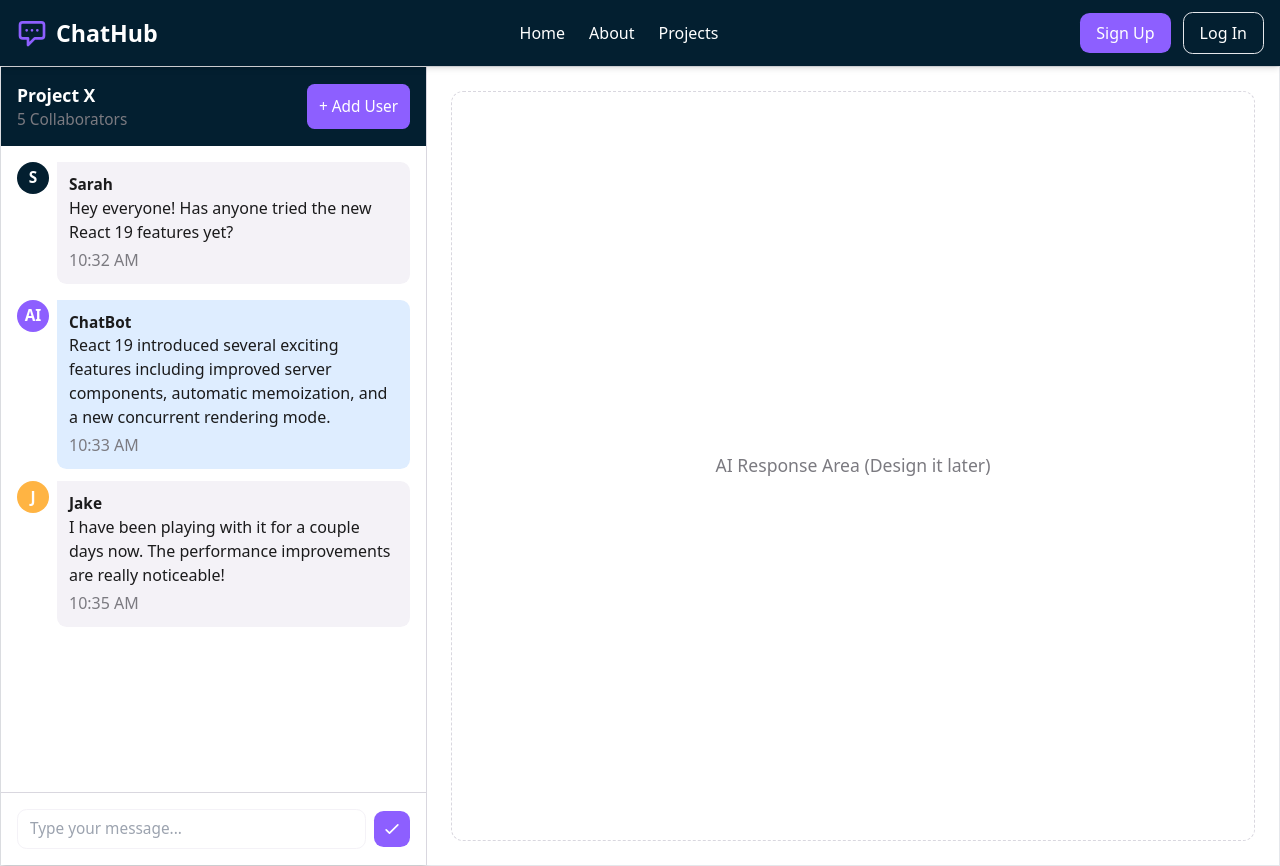
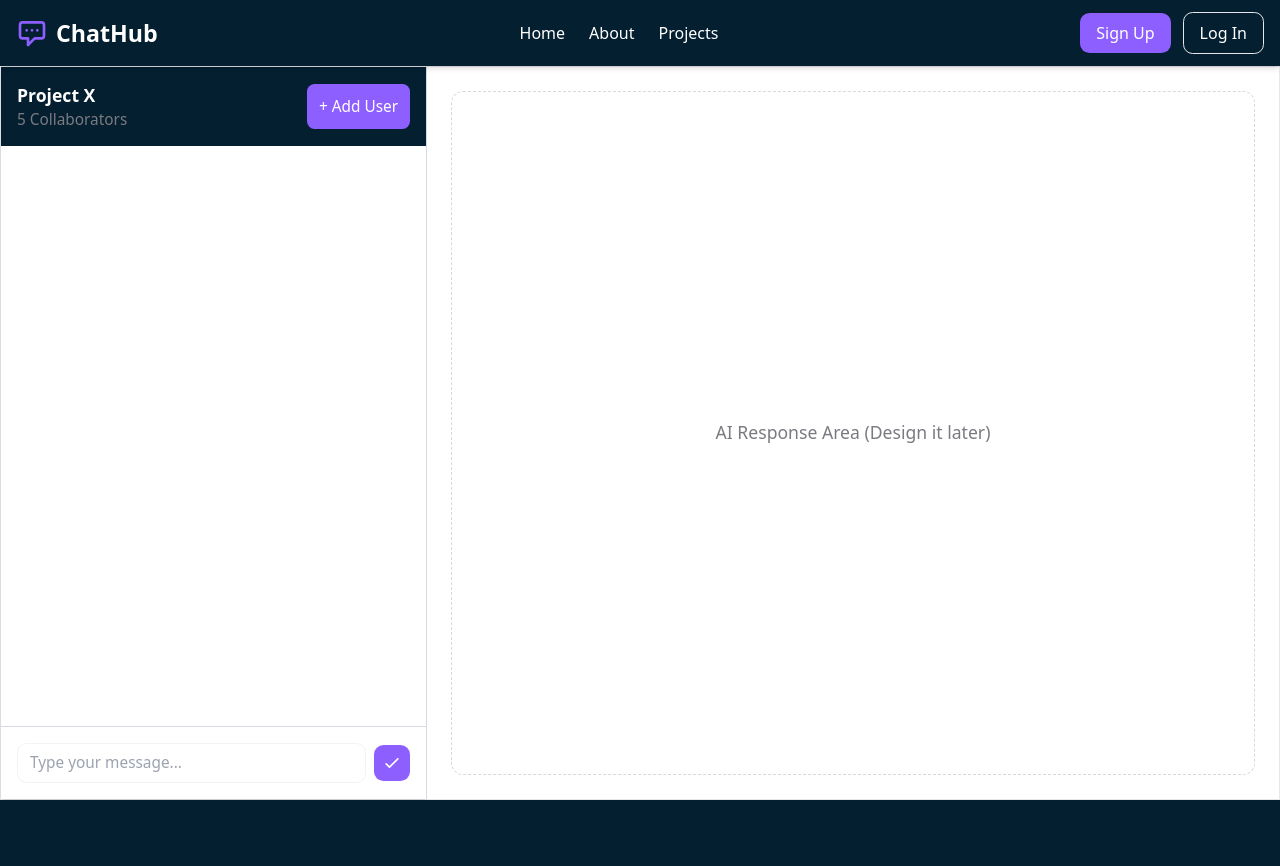
Before and after one commit to azzayshakya/WeChat, a React (Vite) app in the folder frontend/: page /projects/1 in a window 1280 px wide. After the commit the page ends 800 px from the top, so only its background shows below. Built offline with nearby package versions, Linux system fonts and the light colour scheme.

Commit message:
feat :  add the socket connection for multiple user in a same room

```diff
--- a/frontend/src/context/socket.js
+++ b/frontend/src/context/socket.js
@@ -2,8 +2,9 @@ import { io } from "socket.io-client";
 
 let socketInstance = null;
 
-export const initializeSocket = () => {
+export const initializeSocket = (projectId) => {
   const token = localStorage.getItem("wechatUserToken");
+
 
   if (!token) {
     console.warn("⚠️ No token found in localStorage");
@@ -14,6 +15,7 @@ export const initializeSocket = () => {
     auth: { token },
     transports: ["websocket"],
     withCredentials: true,
+    query:{projectId}
   });
 
   socketInstance.on("connect", () => {
--- a/frontend/src/features/chat/ChatPageMain.jsx
+++ b/frontend/src/features/chat/ChatPageMain.jsx
@@ -1,37 +1,62 @@
-// ChatPageMain.jsx
-
-import { useState } from "react";
+import { useState, useContext, useEffect } from "react";
 import Navbar from "@/components/Navbar";
 import UserList from "./components/UsersList";
 import { useParams } from "react-router-dom";
+import { UserContext } from "@/context/user.context";
+import {
+  initializeSocket,
+  sendMessage,
+  receiveMessage,
+} from "@/context/socket";
 
 export default function ChatPageMain() {
+  const user = useContext(UserContext);
   const { projectId } = useParams();
   const [showUserList, setShowUserList] = useState(false);
+  const [message, setMessage] = useState("");
+  const [messages, setMessages] = useState([]);
 
-  const handleAddUserClick = () => {
-    setShowUserList(true);
+  const handleAddUserClick = () => setShowUserList(true);
+  const handleCloseUserList = () => setShowUserList(false);
+
+  const handleSendMessage = () => {
+    sendMessage("project-message", {
+      Message: message,
+      sender: user.user.email,
+    });
+    setMessage("");
   };
 
-  const handleCloseUserList = () => {
-    setShowUserList(false);
-  };
+  useEffect(() => {
+    const socket = initializeSocket(projectId);
+
+    receiveMessage("project-message", (data) => {
+      setMessages((prevMessages) => [
+        ...prevMessages,
+        {
+          sender: data.sender,
+          message: data.message,
+          timestamp: data.timestamp,
+        },
+      ]);
+    });
+
+    return () => {
+      if (socket) socket.disconnect();
+    };
+  }, [projectId]);
 
   return (
-    <div className="h-screen">
+    <div className="flex h-screen flex-col">
       <Navbar />
       <div className="relative flex h-full w-full overflow-hidden">
         {showUserList && (
           <div className="fixed left-0 top-0 z-50 h-full w-full animate-slide-in-left md:w-1/3">
-            <UserList
-              onClose={handleCloseUserList}
-              projectId={projectId}
-            />
+            <UserList onClose={handleCloseUserList} projectId={projectId} />
           </div>
         )}
 
         <div className="flex w-full border">
-          {/* Left Panel */}
           <div className="flex w-full flex-col border-r border-border bg-white shadow-md md:w-1/3">
             <div className="flex items-center justify-between bg-secondary p-4 text-white">
               <div>
@@ -48,54 +73,52 @@ export default function ChatPageMain() {
 
             {/* Chat Messages */}
             <div className="flex-1 space-y-3 overflow-auto bg-background p-4">
-              {/* Dummy messages */}
-              <div className="mb-4 flex">
-                <div className="bg-secondary rounded-full w-8 h-8 flex items-center justify-center mr-2 flex-shrink-0">
-                  <span className="text-white font-bold text-sm">S</span>
+              {messages.map((msg, index) => (
+                <div key={index} className="mb-4 flex">
+                  <div className="mr-2 flex h-8 w-8 flex-shrink-0 items-center justify-center rounded-full bg-secondary">
+                    <span className="text-sm font-bold text-white">
+                      {msg.sender[0]}
+                    </span>
+                  </div>
+                  <div className="max-w-xs rounded-lg rounded-tl-none bg-muted p-3 md:max-w-md">
+                    <p className="text-sm font-bold">{msg.sender}</p>
+                    <p>{msg.message}</p>
+                    <p className="text-xs mt-1 text-muted-foreground">
+                      {new Date(msg.timestamp).toLocaleTimeString()}
+                    </p>
+                  </div>
                 </div>
-                <div className="bg-muted rounded-lg rounded-tl-none p-3 max-w-xs md:max-w-md">
-                  <p className="text-sm font-bold">Sarah</p>
-                  <p>Hey everyone! Has anyone tried the new React 19 features yet?</p>
-                  <p className="text-xs text-muted-foreground mt-1">10:32 AM</p>
-                </div>
-              </div>
-
-              {/* AI Message */}
-              <div className="mb-4 flex">
-                <div className="bg-primary rounded-full w-8 h-8 flex items-center justify-center mr-2 flex-shrink-0">
-                  <span className="text-white font-bold text-sm">AI</span>
-                </div>
-                <div className="bg-info rounded-lg rounded-tl-none p-3 max-w-xs md:max-w-md">
-                  <p className="text-sm font-bold">ChatBot</p>
-                  <p>React 19 introduced several exciting features including improved server components, automatic memoization, and a new concurrent rendering mode.</p>
-                  <p className="text-xs text-muted-foreground mt-1">10:33 AM</p>
-                </div>
-              </div>
-
-              {/* Another User Message */}
-              <div className="mb-4 flex">
-                <div className="bg-warning-foreground rounded-full w-8 h-8 flex items-center justify-center mr-2 flex-shrink-0">
-                  <span className="text-white font-bold text-sm">J</span>
-                </div>
-                <div className="bg-muted rounded-lg rounded-tl-none p-3 max-w-xs md:max-w-md">
-                  <p className="text-sm font-bold">Jake</p>
-                  <p>I have been playing with it for a couple days now. The performance improvements are really noticeable!</p>
-                  <p className="text-xs text-muted-foreground mt-1">10:35 AM</p>
-                </div>
-              </div>
+              ))}
             </div>
 
             {/* Input Box */}
             <div className="border-t border-border p-4">
               <div className="flex items-center gap-2">
                 <input
+                  value={message}
+                  onChange={(e) => setMessage(e.target.value)}
                   type="text"
                   placeholder="Type your message..."
                   className="flex-1 rounded-lg border border-muted bg-white px-3 py-2 text-sm focus:outline-none focus:ring-2 focus:ring-primary"
                 />
-                <button className="hover:bg-primary/90 rounded-lg bg-primary p-2 text-white transition" title="Send">
-                  <svg xmlns="http://www.w3.org/2000/svg" fill="none" viewBox="0 0 24 24" stroke="currentColor" className="h-5 w-5">
-                    <path strokeLinecap="round" strokeLinejoin="round" strokeWidth="2" d="M5 13l4 4L19 7" />
+                <button
+                  className="hover:bg-primary/90 rounded-lg bg-primary p-2 text-white transition"
+                  title="Send"
+                  onClick={handleSendMessage}
+                >
+                  <svg
+                    xmlns="http://www.w3.org/2000/svg"
+                    fill="none"
+                    viewBox="0 0 24 24"
+                    stroke="currentColor"
+                    className="h-5 w-5"
+                  >
+                    <path
+                      strokeLinecap="round"
+                      strokeLinejoin="round"
+                      strokeWidth="2"
+                      d="M5 13l4 4L19 7"
+                    />
                   </svg>
                 </button>
               </div>
--- a/frontend/src/features/chat/components/UsersList.jsx
+++ b/frontend/src/features/chat/components/UsersList.jsx
@@ -6,7 +6,7 @@ import PropTypes from "prop-types";
 import { X } from "lucide-react";
 const UserList = ({ onClose, projectId }) => {
   const [selectedUserId, setSelectedUserId] = useState(null);
-  const { users, isLoading, isError } = useFetchAllUsers(projectId);
+  const { users, isLoading } = useFetchAllUsers(projectId);
   const [searchTerm, setSearchTerm] = useState("");
 
   const filteredUsers = users.filter((user) =>
@@ -32,6 +32,7 @@ const UserList = ({ onClose, projectId }) => {
 
   return (
     <div className="flex h-screen w-full flex-col rounded-r-lg border border-border bg-white text-black shadow-lg md:max-w-md">
+
       <div className="flex items-center justify-between rounded-tr-lg bg-secondary px-5 py-4 text-white">
         <h2 className="text-lg font-semibold">All Users</h2>
         <button onClick={onClose} className="transition hover:text-primary">
--- a/frontend/src/features/projects/ProjectsPageMain.jsx
+++ b/frontend/src/features/projects/ProjectsPageMain.jsx
@@ -5,7 +5,6 @@ import ProjectsPageHeader from "./components/ProjectsPageHeader";
 import CreateProjectModel from "./components/CreateProjectModel";
 import useFetchProjects from "./hooks/useFetchProjects";
 import Navbar from "@/components/Navbar";
-import { initializeSocket } from "@/context/socket";
 
 const ProjectsPageMain = () => {
   const [projects, setProjects] = useState([]);
@@ -20,17 +19,10 @@ const ProjectsPageMain = () => {
       },
     });
   }, [fetchProjects]);
-  useEffect(() => {
-    const socket = initializeSocket();
 
-    return () => {
-      if (socket) socket.disconnect();
-    };
-  }, []);
 
   return (
     <div className="min-h-screen bg-background font-nunito">
-      {/* Navigation */}
       <Navbar/>
 
       <ProjectsPageHeader />
```
Also changed, not shown: 1 other file (tests, documents, lock files or other folders).
